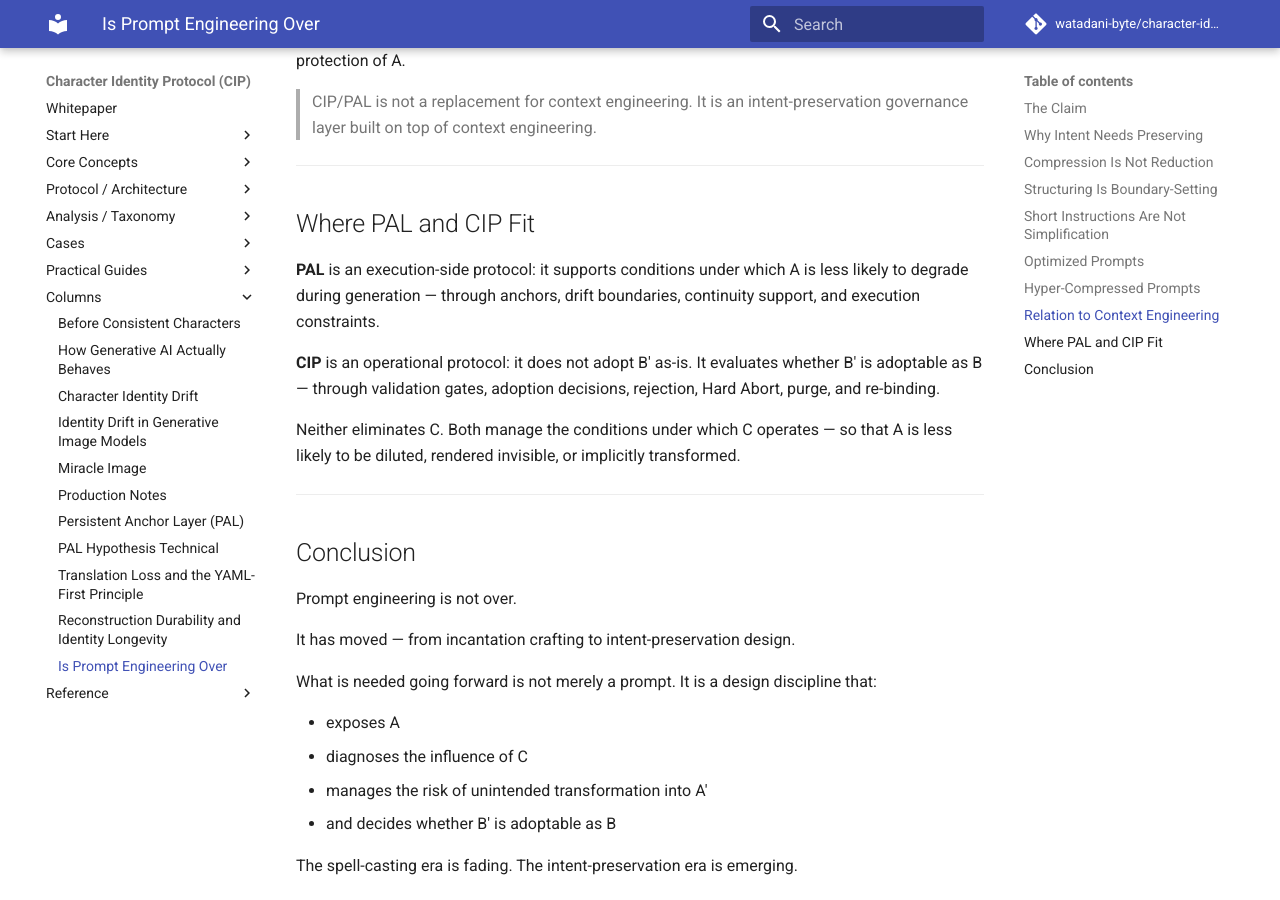
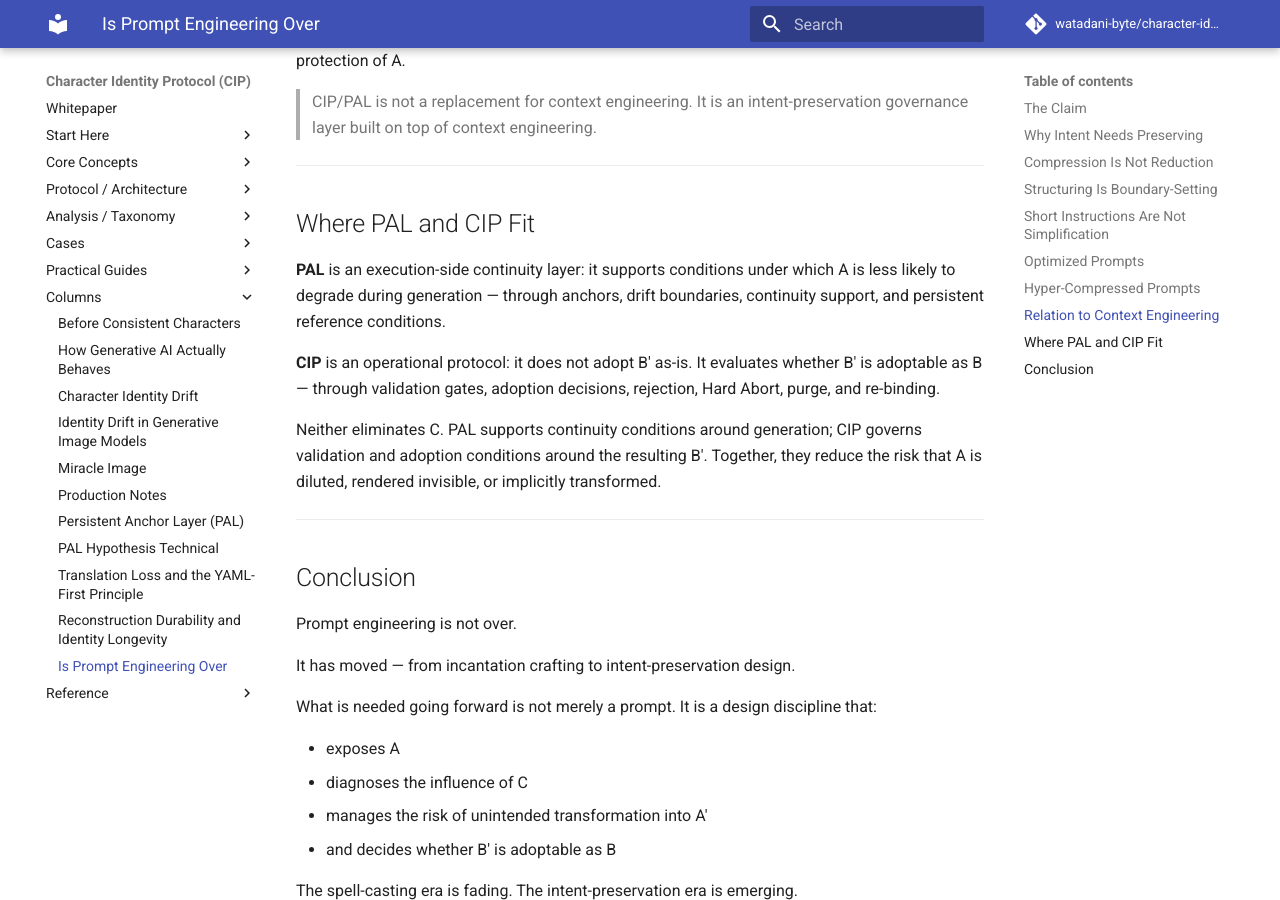
Before and after one commit to watadani-byte/character-identity-protocol, an MkDocs documentation site: the page built from docs/prompt-engineering-as-intent-preservation.md, in a window 1280 px wide and 900 px high, scrolled down 3082 px. Built offline with MkDocs 1.6.1 and Material for MkDocs 9.7.7, drawn with Linux system fonts in a browser that asks for light colours; comment, search, counter and statistics services are not loaded.

Commit message:
prompt-engineering-as-intent-preservation.md を更新

```diff
--- a/docs/prompt-engineering-as-intent-preservation.md
+++ b/docs/prompt-engineering-as-intent-preservation.md
@@ -118,11 +118,11 @@ High-signal context and A-exposing context often overlap. But they are not ident
 
 ## Where PAL and CIP Fit
 
-**PAL** is an execution-side protocol: it supports conditions under which A is less likely to degrade during generation — through anchors, drift boundaries, continuity support, and execution constraints.
+**PAL** is an execution-side continuity layer: it supports conditions under which A is less likely to degrade during generation — through anchors, drift boundaries, continuity support, and persistent reference conditions.
 
 **CIP** is an operational protocol: it does not adopt B′ as-is. It evaluates whether B′ is adoptable as B — through validation gates, adoption decisions, rejection, Hard Abort, purge, and re-binding.
 
-Neither eliminates C. Both manage the conditions under which C operates — so that A is less likely to be diluted, rendered invisible, or implicitly transformed.
+Neither eliminates C. PAL supports continuity conditions around generation; CIP governs validation and adoption conditions around the resulting B′. Together, they reduce the risk that A is diluted, rendered invisible, or implicitly transformed.
 
 -----
 
```
